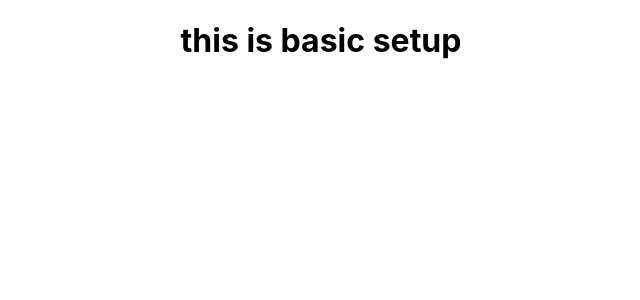
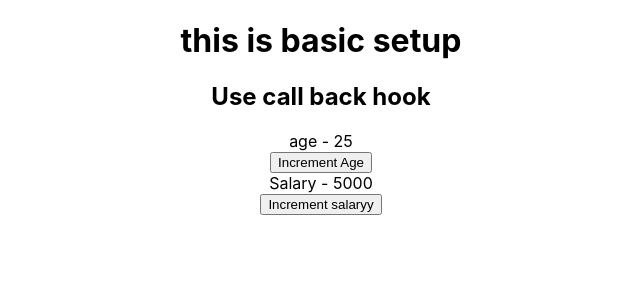
Before and after one commit to muralitharan805/react_warmup, a React (Create React App) app: page / in a window 1280 px wide. Shown: the top 300 px of the page, without its empty margins (319-959 px from the left). Built offline with nearby package versions, Linux system fonts and the light colour scheme.

Commit message:
call back

```diff
--- a/src/App.js
+++ b/src/App.js
@@ -1,9 +1,34 @@
+import { useCallback, useState } from 'react';
 import './App.css';
+import Button from './Button';
+import Count from './Count';
+import Title from './Title';
 
 function App() {
+  const [age,setAge]=useState(25)
+  const [salary,setSalary]=useState(5000)
+
+  const incrementAge=useCallback(
+    ()=>{
+      setAge(age+1)
+    },[age]
+  )
+
+  const incrementSal=useCallback(
+    ()=>{
+      setSalary(salary+1000)
+    },[salary]
+  )
   return (
     <div className="App">
       <h1>this is basic setup</h1>
+      <Title></Title>
+      <Count text='age' count={age}></Count>
+      <Button handleClick={incrementAge}>Increment Age</Button>
+
+      <Count text='Salary' count={salary}></Count>
+      <Button handleClick={incrementSal}>Increment salaryy</Button>
+
     </div>
   );
 }
--- /dev/null
+++ b/src/Button.js
@@ -0,0 +1,13 @@
+import React from 'react'
+
+function Button({handleClick,children}) {
+  console.log(`button title`);
+
+  return (
+    <div>
+      <button onClick={handleClick}>{children}</button>
+    </div>
+  )
+}
+
+export default React.memo(Button)
--- /dev/null
+++ b/src/Count.js
@@ -0,0 +1,11 @@
+import React from 'react'
+
+function Count({text,count}) {
+  console.log(`Rendering ${text}`);
+  return (
+    <div> {text} - {count}
+    </div>
+  )
+}
+
+export default React.memo(Count)
--- /dev/null
+++ b/src/Title.js
@@ -0,0 +1,12 @@
+import React from 'react'
+
+function Title() {
+  console.log(`rendering title`);
+  return (
+    <div>
+      <h2>Use call back hook</h2>
+    </div>
+  )
+}
+
+export default React.memo(Title)
```
